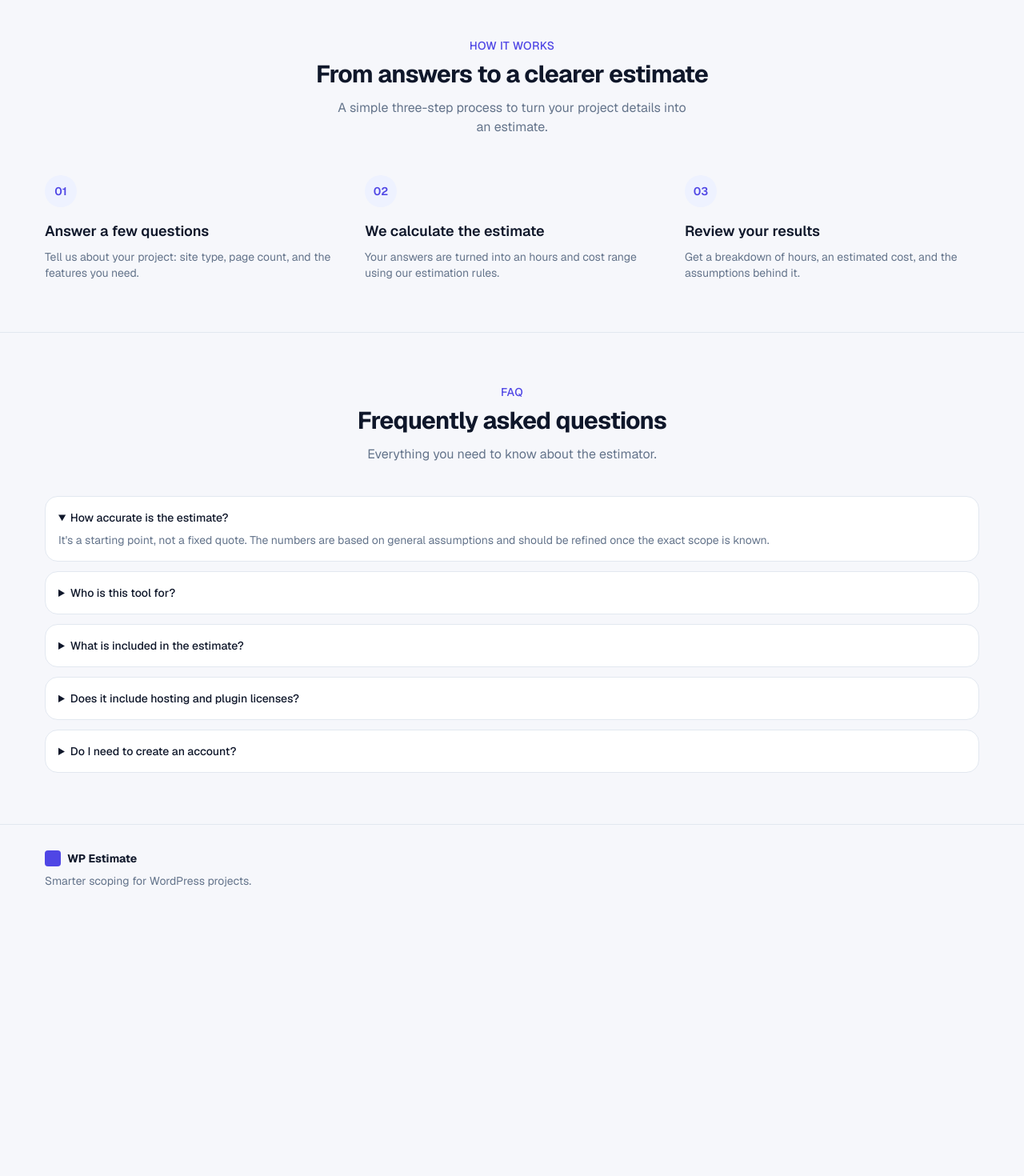
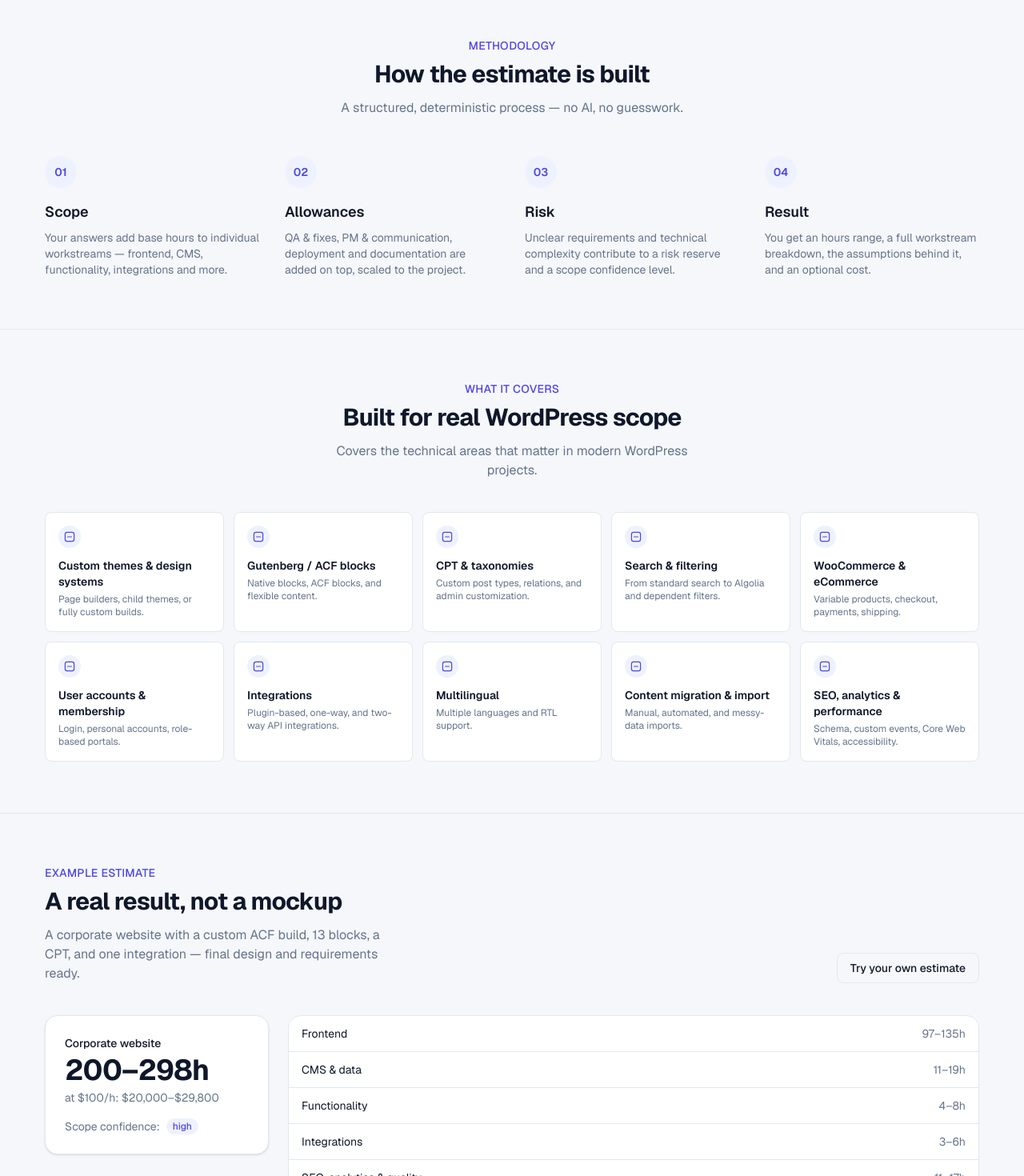
Before and after one commit to YedomakhaDev/wp-website-estimator, a Next.js app: page / in a window 1280 px wide. Shown: the part 1520-2990 px from the top of the page at 80% size. Before the commit the page ends 2663 px from the top, so only its background shows below. Built offline with nearby package versions, Linux system fonts and the light colour scheme.

Commit message:
feat: replace How it works with Methodology, add capability and example sections

```diff
--- a/src/app/page.tsx
+++ b/src/app/page.tsx
@@ -1,7 +1,9 @@
+import BuiltForWordPress from "@/components/BuiltForWordPress";
 import Calculator from "@/components/Calculator";
+import ExampleEstimate from "@/components/ExampleEstimate";
 import Faq from "@/components/Faq";
 import Hero from "@/components/Hero";
-import HowItWorks from "@/components/HowItWorks";
+import Methodology from "@/components/Methodology";
 
 export default function Home() {
     return (
@@ -13,7 +15,9 @@ export default function Home() {
                 </div>
             </main>
 
-            <HowItWorks />
+            <Methodology />
+            <BuiltForWordPress />
+            <ExampleEstimate />
             <Faq />
         </div>
     );
--- /dev/null
+++ b/src/components/BuiltForWordPress.tsx
@@ -0,0 +1,54 @@
+const capabilities = [
+    { title: "Custom themes & design systems", description: "Page builders, child themes, or fully custom builds." },
+    { title: "Gutenberg / ACF blocks", description: "Native blocks, ACF blocks, and flexible content." },
+    { title: "CPT & taxonomies", description: "Custom post types, relations, and admin customization." },
+    { title: "Search & filtering", description: "From standard search to Algolia and dependent filters." },
+    { title: "WooCommerce & eCommerce", description: "Variable products, checkout, payments, shipping." },
+    { title: "User accounts & membership", description: "Login, personal accounts, role-based portals." },
+    { title: "Integrations", description: "Plugin-based, one-way, and two-way API integrations." },
+    { title: "Multilingual", description: "Multiple languages and RTL support." },
+    { title: "Content migration & import", description: "Manual, automated, and messy-data imports." },
+    { title: "SEO, analytics & performance", description: "Schema, custom events, Core Web Vitals, accessibility." },
+];
+
+function CapabilityIcon() {
+    return (
+        <svg viewBox="0 0 20 20" fill="none" className="h-4 w-4 shrink-0">
+            <rect x="3" y="3" width="14" height="14" rx="3" stroke="currentColor" strokeWidth="1.5" />
+            <path d="M7 10h6" stroke="currentColor" strokeWidth="1.5" strokeLinecap="round" />
+        </svg>
+    );
+}
+
+export default function BuiltForWordPress() {
+    return (
+        <section className="border-t border-border py-16">
+            <div className="mx-auto max-w-content px-6">
+                <p className="text-center text-sm font-medium uppercase tracking-wide text-primary">
+                    What it covers
+                </p>
+                <h2 className="mt-2 text-center text-3xl font-bold tracking-tight text-foreground">
+                    Built for real WordPress scope
+                </h2>
+                <p className="mx-auto mt-3 max-w-md text-center text-muted-foreground">
+                    Covers the technical areas that matter in modern WordPress projects.
+                </p>
+
+                <div className="mt-10 grid gap-3 sm:grid-cols-2 lg:grid-cols-5">
+                    {capabilities.map((capability) => (
+                        <div
+                            key={capability.title}
+                            className="rounded-control border border-border bg-surface p-4"
+                        >
+                            <span className="flex h-7 w-7 items-center justify-center rounded-full bg-primary-subtle text-primary">
+                                <CapabilityIcon />
+                            </span>
+                            <p className="mt-3 text-sm font-semibold text-foreground">{capability.title}</p>
+                            <p className="mt-1 text-xs text-muted-foreground">{capability.description}</p>
+                        </div>
+                    ))}
+                </div>
+            </div>
+        </section>
+    );
+}
--- /dev/null
+++ b/src/components/ExampleEstimate.tsx
@@ -0,0 +1,66 @@
+// Real output from Scenario A in scripts/scenarios.ts — re-run that script after
+// touching calculator.ts/questions.ts and update these numbers if they drift.
+const breakdown = [
+    { label: "Frontend", hours: "97–135h" },
+    { label: "CMS & data", hours: "11–19h" },
+    { label: "Functionality", hours: "4–8h" },
+    { label: "Integrations", hours: "3–6h" },
+    { label: "SEO, analytics & quality", hours: "11–17h" },
+    { label: "QA & fixes", hours: "32–46h" },
+    { label: "PM & communication", hours: "16–24h" },
+    { label: "Deployment", hours: "4–8h" },
+    { label: "Documentation", hours: "2–6h" },
+    { label: "Risk reserve", hours: "19–28h" },
+];
+
+export default function ExampleEstimate() {
+    return (
+        <section className="border-t border-border py-16">
+            <div className="mx-auto max-w-content px-6">
+                <div className="flex flex-wrap items-end justify-between gap-4">
+                    <div>
+                        <p className="text-sm font-medium uppercase tracking-wide text-primary">
+                            Example estimate
+                        </p>
+                        <h2 className="mt-2 text-3xl font-bold tracking-tight text-foreground">
+                            A real result, not a mockup
+                        </h2>
+                        <p className="mt-3 max-w-md text-muted-foreground">
+                            A corporate website with a custom ACF build, 13 blocks, a CPT, and one integration —
+                            final design and requirements ready.
+                        </p>
+                    </div>
+                    <a
+                        href="#calculator"
+                        className="rounded-control border border-border px-4 py-2 text-sm font-medium text-foreground"
+                    >
+                        Try your own estimate
+                    </a>
+                </div>
+
+                <div className="mt-10 grid gap-6 lg:grid-cols-[280px_1fr]">
+                    <div className="h-fit rounded-card border border-border bg-surface p-6 shadow-sm">
+                        <p className="text-sm font-medium text-foreground">Corporate website</p>
+                        <p className="mt-1 text-4xl font-bold tracking-tight text-foreground">200–298h</p>
+                        <p className="mt-1 text-sm text-muted-foreground">at $100/h: $20,000–$29,800</p>
+                        <div className="mt-4 flex items-center gap-2">
+                            <span className="text-sm text-muted-foreground">Scope confidence:</span>
+                            <span className="rounded-full bg-primary-subtle px-2 py-0.5 text-xs font-medium text-primary">
+                                high
+                            </span>
+                        </div>
+                    </div>
+
+                    <div className="divide-y divide-border rounded-card border border-border bg-surface text-sm">
+                        {breakdown.map((item) => (
+                            <div key={item.label} className="flex justify-between px-4 py-3">
+                                <span className="text-foreground">{item.label}</span>
+                                <span className="text-muted-foreground">{item.hours}</span>
+                            </div>
+                        ))}
+                    </div>
+                </div>
+            </div>
+        </section>
+    );
+}
--- a/src/components/HowItWorks.tsx
+++ b/src/components/Methodology.tsx
@@ -1,36 +1,42 @@
 const steps = [
     {
         number: "01",
-        title: "Answer a few questions",
-        description: "Tell us about your project: site type, page count, and the features you need.",
+        title: "Scope",
+        description:
+            "Your answers add base hours to individual workstreams — frontend, CMS, functionality, integrations and more.",
     },
     {
         number: "02",
-        title: "We calculate the estimate",
-        description: "Your answers are turned into an hours and cost range using our estimation rules.",
+        title: "Allowances",
+        description: "QA & fixes, PM & communication, deployment and documentation are added on top, scaled to the project.",
     },
     {
         number: "03",
-        title: "Review your results",
-        description: "Get a breakdown of hours, an estimated cost, and the assumptions behind it.",
+        title: "Risk",
+        description: "Unclear requirements and technical complexity contribute to a risk reserve and a scope confidence level.",
+    },
+    {
+        number: "04",
+        title: "Result",
+        description: "You get an hours range, a full workstream breakdown, the assumptions behind it, and an optional cost.",
     },
 ];
 
-export default function HowItWorks() {
+export default function Methodology() {
     return (
         <section className="border-t border-border py-16">
             <div className="mx-auto max-w-content px-6">
                 <p className="text-center text-sm font-medium uppercase tracking-wide text-primary">
-                    How it works
+                    Methodology
                 </p>
                 <h2 className="mt-2 text-center text-3xl font-bold tracking-tight text-foreground">
-                    From answers to a clearer estimate
+                    How the estimate is built
                 </h2>
                 <p className="mx-auto mt-3 max-w-md text-center text-muted-foreground">
-                    A simple three-step process to turn your project details into an estimate.
+                    A structured, deterministic process — no AI, no guesswork.
                 </p>
 
-                <div className="mt-12 grid gap-8 sm:grid-cols-3">
+                <div className="mt-12 grid gap-8 sm:grid-cols-2 lg:grid-cols-4">
                     {steps.map((step) => (
                         <div key={step.number}>
                             <span className="flex h-10 w-10 items-center justify-center rounded-full bg-primary-subtle text-sm font-semibold text-primary">
```
